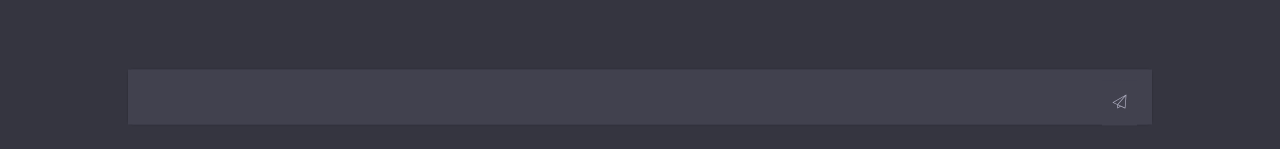
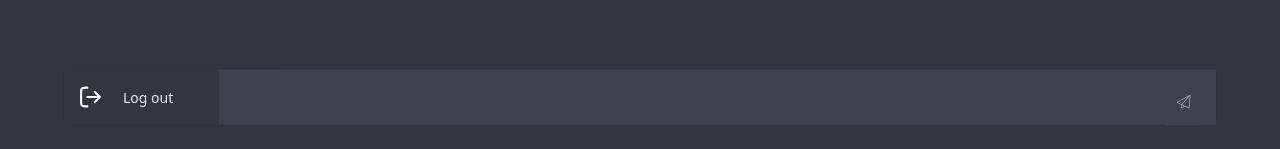
Before and after one commit to jpwerthman/hackathon2023, a React (Create React App) app in the folder Frontend/: page / in a window 1280 px wide. Shown: the part 648-797 px from the top of the page. Built offline with nearby package versions, Linux system fonts and the light colour scheme; sample sign-in values are in the browser's storage.

Commit message:
fixed interface

```diff
--- a/Frontend/src/App.css
+++ b/Frontend/src/App.css
@@ -67,6 +67,7 @@ nav {
   align-items: center;
   column-gap: 20px;
   text-decoration: none;
+  margin-right: -64px;
 }
 .navPrompt p {
   font-size: 14px;
@@ -266,7 +267,7 @@ nav svg {
   bottom: 0;
   position: relative;
   transform: translate(-50%, -50%);
-  width: 80%;
+  width: 90%;
   max-height: 200px;
   height: 55px;
   background-color: #41414e;
--- a/Frontend/src/components/NavLink.jsx
+++ b/Frontend/src/components/NavLink.jsx
@@ -21,7 +21,8 @@ const NavLinks = ({ svg, link, text, setChatLog }) => {
       to={link}
       target={link && "_blank"}
       rel="noreferrer"
-      style={{ textDecoration: "none" }}
+      style={{ textDecoration: "none",
+    marginRight: "-64px" }}
       onClick={() => handleClick(text)}
     >
       <div className="navPrompt">
--- a/Frontend/src/normal.css
+++ b/Frontend/src/normal.css
@@ -74,7 +74,7 @@ pre {
  */
 
 a {
-  background-color: transparent;
+  background-color: #353540;
 }
 
 /**
--- a/Frontend/src/pages/Home.jsx
+++ b/Frontend/src/pages/Home.jsx
@@ -6,6 +6,7 @@ import IntroSection from "../components/IntroSection";
 import Loading from "../components/Loading";
 import NavContent from "../components/NavContent";
 import SvgComponent from "../components/SvgComponent";
+import NavLinks from "../components/NavLink";
 
 const Home = () => {
   const [showMenu, setShowMenu] = useState(false);
@@ -163,7 +164,30 @@ const Home = () => {
         )}
 
         <form onSubmit={handleSubmit}>
+
           <div className="inputPromptWrapper">
+            <NavLinks
+        svg={
+          <svg
+            viewBox="0 0 24 24"
+            fill="none"
+            xmlns="http://www.w3.org/2000/svg"
+            width={25}
+            height={25}
+            style={{ marginLeft: "4px" }}
+          >
+            <path
+              d="m16 17 5-5m0 0-5-5m5 5H9m0-9H7.8c-1.68 0-2.52 0-3.162.327a3 3 0 0 0-1.311 1.311C3 5.28 3 6.12 3 7.8v8.4c0 1.68 0 2.52.327 3.162a3 3 0 0 0 1.311 1.311C5.28 21 6.12 21 7.8 21H9"
+              stroke="#fff"
+              strokeWidth={2}
+              strokeLinecap="round"
+              strokeLinejoin="round"
+            />
+          </svg>
+        }
+        text="Log out"
+        link=""
+      />
             <input
               name="inputPrompt"
               id=""
```
